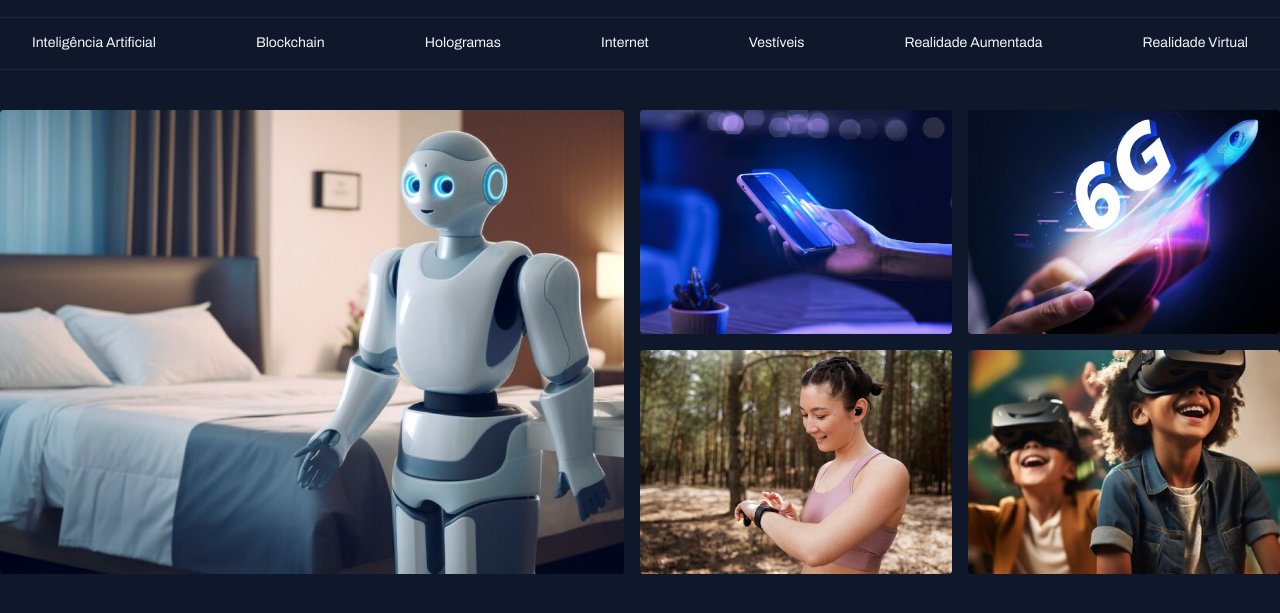
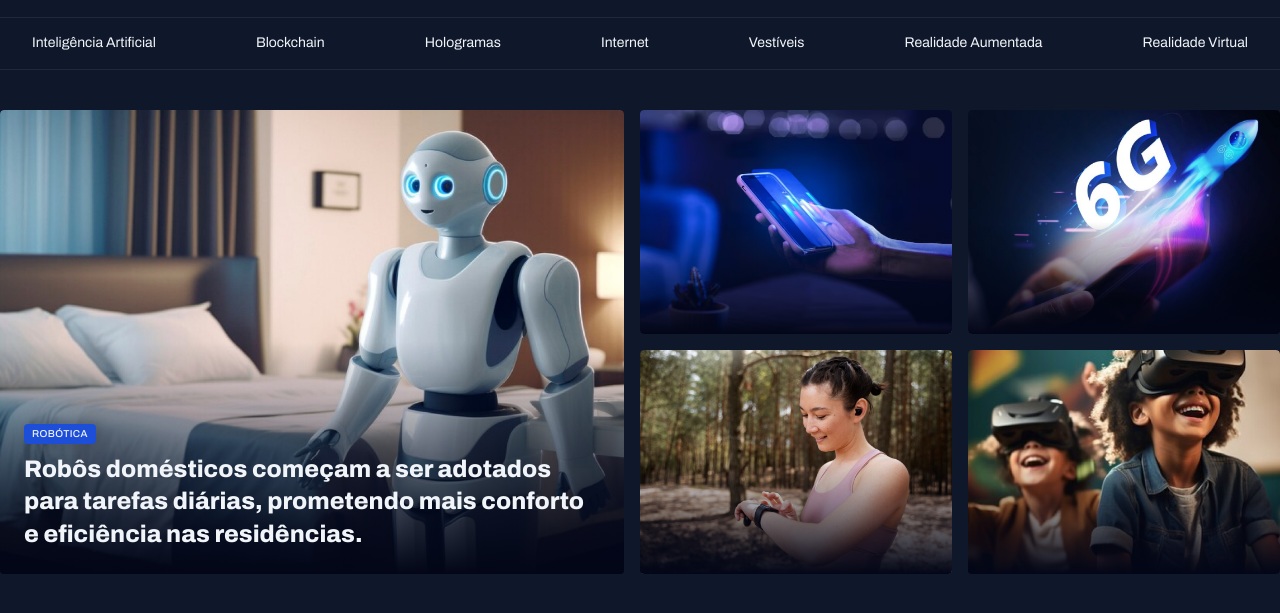
Before and after one commit to gabnunesdev/projeto-pagina-de-noticias, a plain HTML site: page index.html in a window 1280 px wide. Shown: the part 45-658 px from the top of the page. Drawn offline with Linux system fonts and the light colour scheme.

Commit message:
ajustes no card

```diff
--- a/index.html
+++ b/index.html
@@ -39,14 +39,29 @@
     </header>
     <main class="grid container">
       <section id="featured" class="grid grid-flow-col gap-16">
-        <div>
+        <figure class="card">
           <img src="/assets/images/Image 01.png" alt="" />
-        </div>
-        <div class="grid grid-cols-2 gap-16">
-          <div><img src="/assets/images/Image 02.png" alt=""></div>
-          <div><img src="/assets/images/Image 03.png" alt=""></div>
-          <div><img src="/assets/images/Image 04.png" alt=""></div>
-          <div><img src="/assets/images/Image 05.png" alt=""></div>
+          <figcaption>
+            <span class="content-tag">robótica</span>
+            <h2 class="text-2xl">
+              Robôs domésticos começam a ser adotados para tarefas diárias,
+              prometendo mais conforto e eficiência nas residências.
+            </h2>
+          </figcaption>
+        </figure>
+        <figure class="grid grid-cols-2 gap-16">
+          <figure class="card">
+            <img src="/assets/images/Image 02.png" alt="" />
+          </figure>
+          <figure class="card">
+            <img src="/assets/images/Image 03.png" alt="" />
+          </figure>
+          <figure class="card">
+            <img src="/assets/images/Image 04.png" alt="" />
+          </figure>
+          <figure class="card">
+            <img src="/assets/images/Image 05.png" alt="" />
+          </figure>
         </div>
       </section>
     </main>
--- a/styles/global.css
+++ b/styles/global.css
@@ -61,3 +61,15 @@ h3 {
 main {
   margin-top: 40px;
 }
+
+.content-tag {
+  display: inline-block;
+  background-color: var(--brand-color-dark);
+  padding: 4px 8px;
+  text-transform: uppercase;
+  color: var(--text-color-primary);
+  font: 500 10px/1.2 var(--font-family);
+  letter-spacing: 0.04em;
+  border-radius: 4px;
+  box-shadow: 4px 0px 16px rgba(2, 6, 23, 0.25);
+}
--- a/styles/sections.css
+++ b/styles/sections.css
@@ -4,4 +4,27 @@
     object-fit: cover;
     border-radius: 4px;
   }
+  .card {
+    position: relative;
+    border-radius: 4px;
+    overflow: hidden;
+
+    figcaption {
+      position: absolute;
+      bottom: 0;
+      padding: 24px;
+      gap: 100px;
+      h2 {
+        margin-top: 8px;
+      }
+    }
+
+    &::before {
+      content: "";
+      position: absolute;
+      inset: 0;
+      top: 50%;
+      background: linear-gradient(180deg, transparent 0%, #020617 100%);
+    }
+  }
 }
--- a/styles/utility.css
+++ b/styles/utility.css
@@ -15,3 +15,19 @@
 .gap-16 {
   gap: 16px;
 }
+
+.text-2xl {
+  font: var(--h1);
+}
+
+.text-xl {
+  font: var(--h2)
+}
+
+.text-lg {
+  font: var(--h3);
+}
+
+.text-sm {
+  font: var(--text-span);
+}
```
